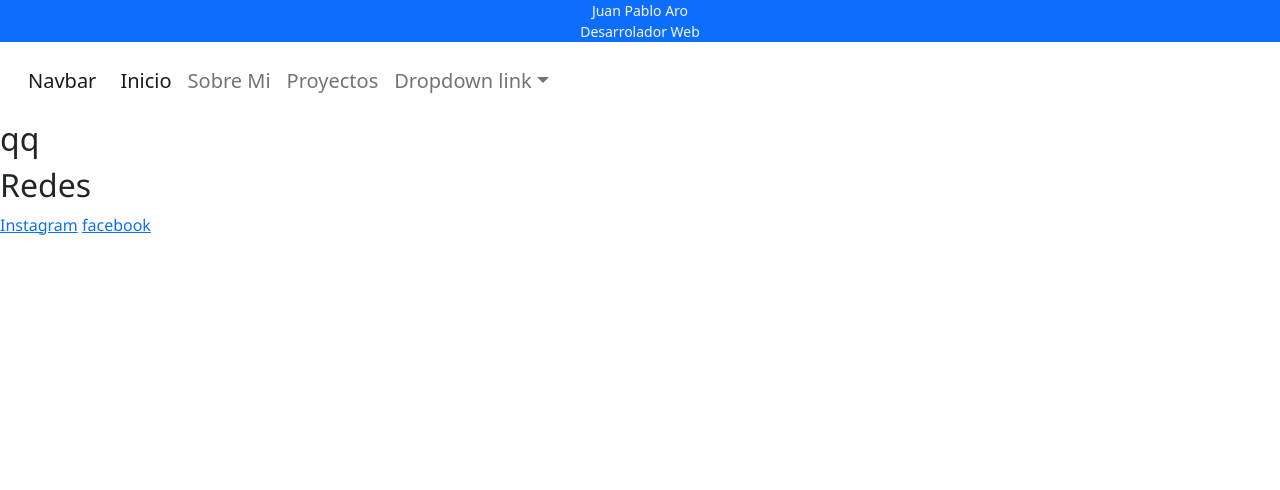
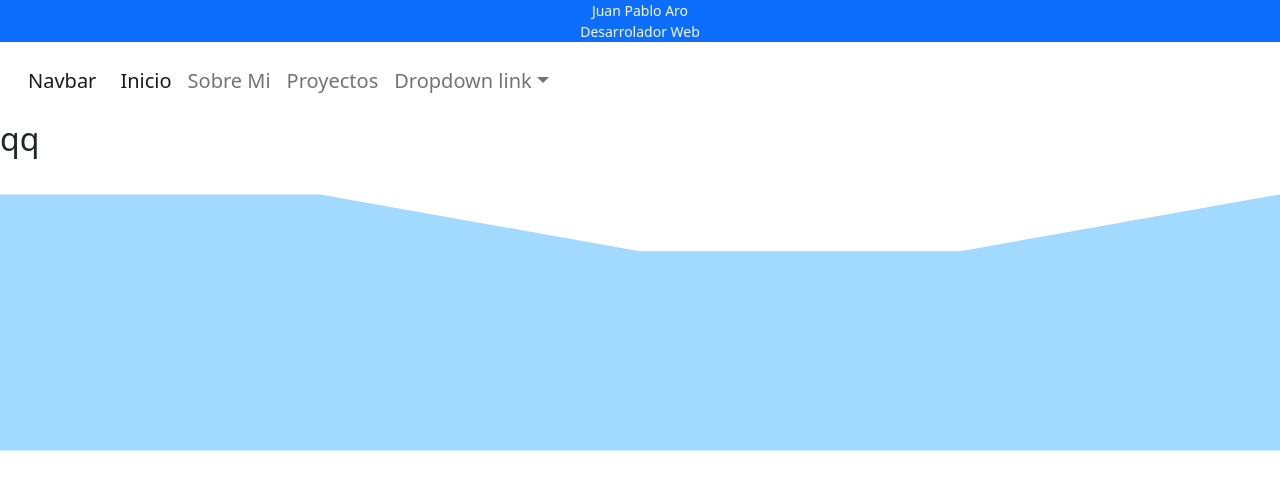
Before and after one commit to JuampiAro/Entrega-Final-Coder, a plain HTML site: page pages/miformacion.html in a window 1280 px wide. Drawn offline with nearby package versions, Linux system fonts and the light colour scheme; files that its build step writes are made by us from their sources.

Commit message:
agruegue una img para el footer

```diff
--- a/pages/miformacion.html
+++ b/pages/miformacion.html
@@ -53,10 +53,10 @@
 <h2>qq</h2>
     </main>
 
-    <footer class="parrafo">
-        <h2 class="h2Footer">Redes</h2>
-        <a href="">Instagram</a>
-        <a href="">facebook</a>
+    <footer>
+
+        <svg xmlns="http://www.w3.org/2000/svg" viewBox="0 0 1440 320"><path fill="#a2d9ff" fill-opacity="1" d="M0,32L360,32L720,96L1080,96L1440,32L1440,320L1080,320L720,320L360,320L0,320Z"></path></svg>
+
     </footer>
 
     <!-- JavaScript Bundle with Popper -->
```
Also changed, not shown: index.html (+4 -4 lines), pages/contacto.html (+4 -4 lines), pages/proyectos.html (+4 -4 lines), pages/sobremi.html (+4 -4 lines).
